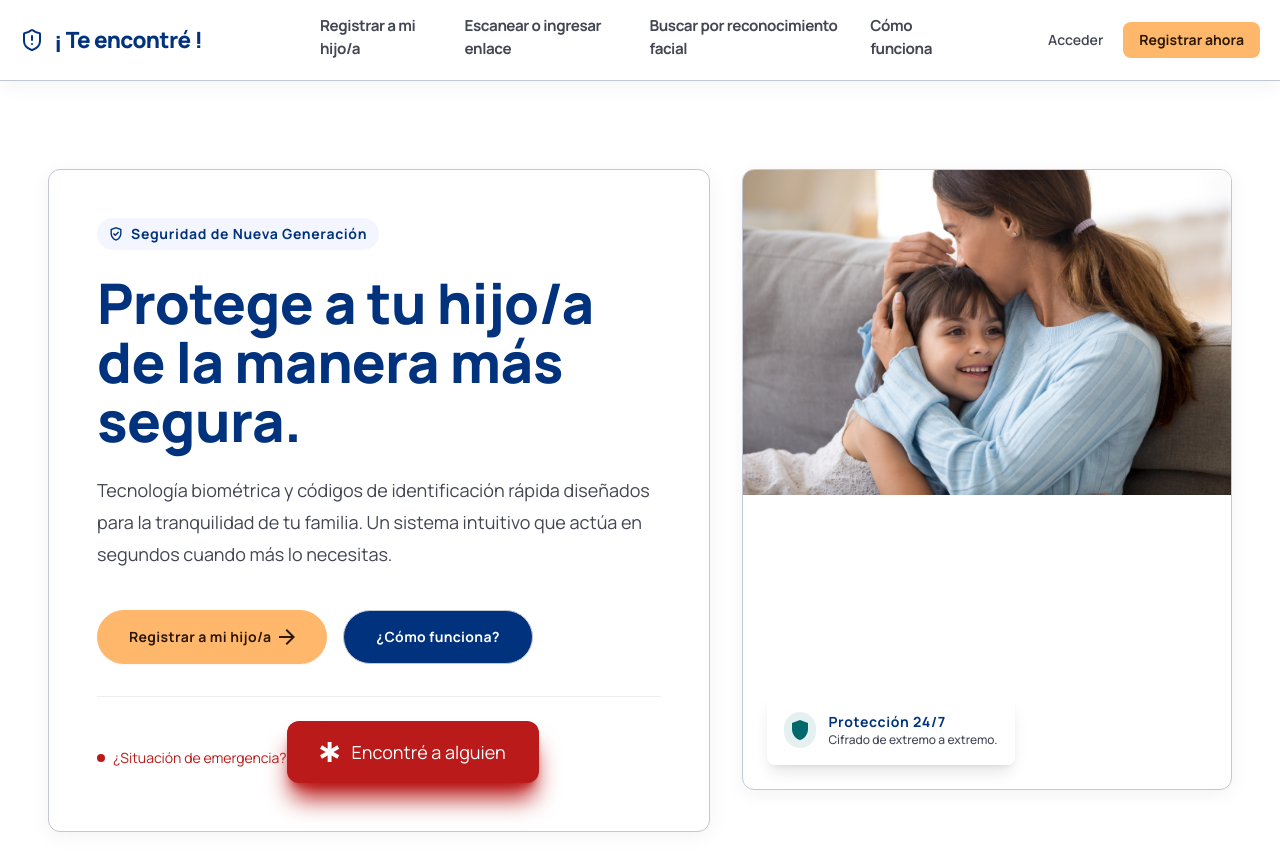
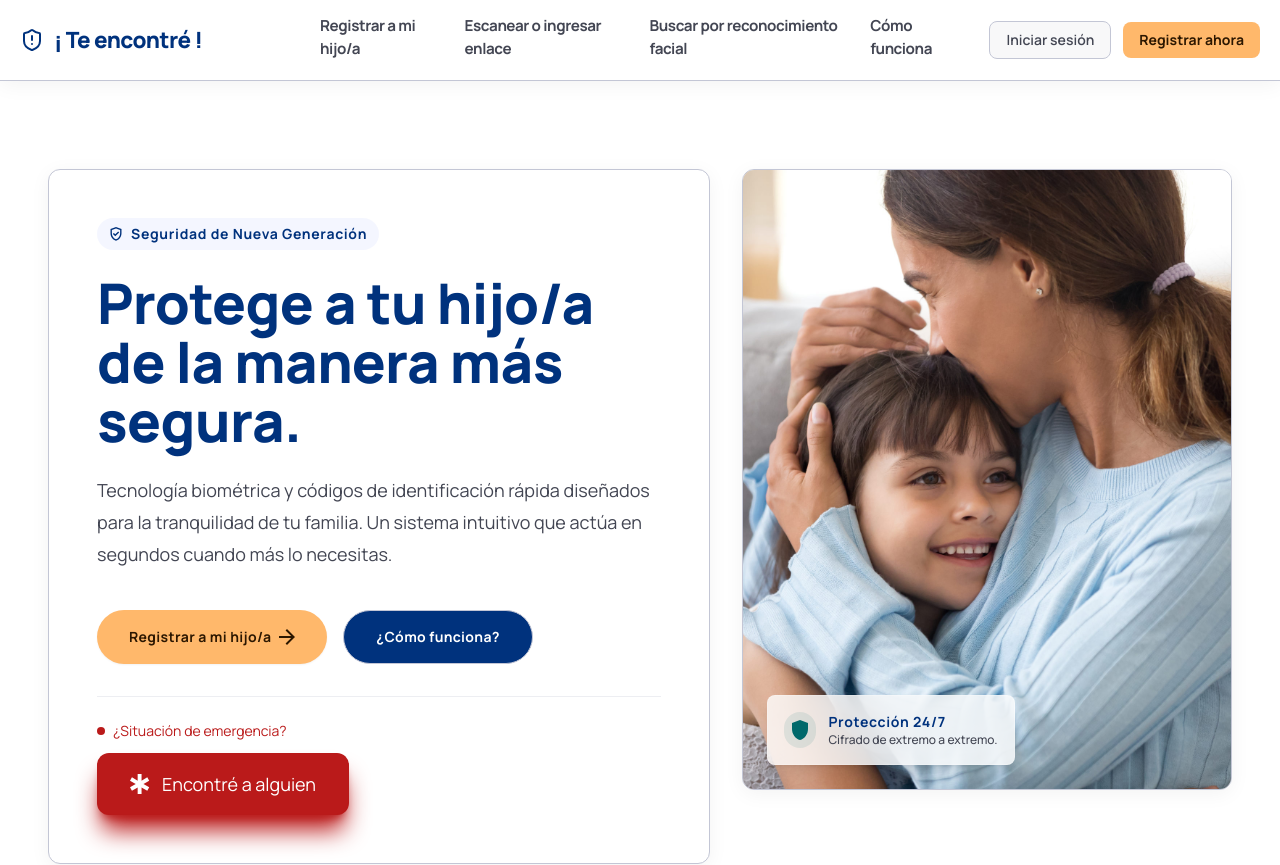
Before and after one commit to U23205221-S/Te-encontre, a React (Vite) app in the folder frontend-react/: page / in a window 1280 px wide. Shown: the top 865 px of the page. Built offline with nearby package versions, Linux system fonts and the light colour scheme.

Commit message:
fix: align hero emergency and login button

```diff
--- a/frontend-react/src/components/Header.jsx
+++ b/frontend-react/src/components/Header.jsx
@@ -104,10 +104,10 @@ const Header = ({ sessionUser, onLogout }) => {
               <>
                 <Link
                   to="/login"
-                  className="inline-flex items-center px-2 py-2 text-sm font-semibold text-text-body hover:text-brand-500"
+                  className="inline-flex items-center rounded-module border border-surface-border bg-surface-soft px-4 py-2 text-sm font-semibold text-text-body hover:bg-surface-muted hover:text-brand-500"
                   aria-label="Acceder a una cuenta"
                 >
-                  Acceder
+                  Iniciar sesión
                 </Link>
                 <Link
                   to="/registro"
@@ -190,7 +190,7 @@ const Header = ({ sessionUser, onLogout }) => {
                   className="inline-flex w-full items-center justify-center rounded-module border border-surface-border bg-surface-soft px-4 py-3 text-sm font-semibold text-text-body hover:bg-surface-muted"
                   aria-label="Acceder a una cuenta"
                 >
-                  Acceder
+                  Iniciar sesión
                 </Link>
                 <Link
                   to="/registro"
--- a/frontend-react/src/pages/Home.jsx
+++ b/frontend-react/src/pages/Home.jsx
@@ -104,23 +104,25 @@ const openRegistro = () => setActionInUrl('registro');
                         </div>
 
                         <div className="border-t border-surface-border-light pt-6">
-                            <div className="mb-3 inline-flex items-center gap-2">
+                            <div className="flex flex-col items-start gap-3">
+                                <div className="inline-flex items-center gap-2">
                                 <span className="h-2 w-2 rounded-full bg-emergency" />
                                 <span className="text-sm text-emergency">¿Situación de emergencia?</span>
+                                </div>
+
+                                <button onClick={openScanner} className="ui-btn-emergency">
+                                    <img src={personSearchIcon} alt="" className="h-5 w-5" aria-hidden="true" />
+                                    Encontré a alguien
+                                </button>
                             </div>
-
-                            <button onClick={openScanner} className="ui-btn-emergency">
-                                <img src={personSearchIcon} alt="" className="h-5 w-5" aria-hidden="true" />
-                                Encontré a alguien
-                            </button>
                         </div>
                     </div>
 
-                    <div className="relative min-h-[621px] overflow-hidden rounded-card border border-surface-border shadow-card">
+                    <div className="relative h-[621px] w-full overflow-hidden rounded-card border border-surface-border shadow-card">
                         <img
                             src={heroImage}
                             alt="Madre abrazando a su hija"
-                            className="h-full w-full object-cover"
+                            className="absolute inset-0 h-full w-full object-cover"
                         />
 
                         <div className="absolute bottom-6 left-6 rounded-module border border-white/20 bg-white/80 p-4 shadow-module backdrop-blur-[24px]">
```
